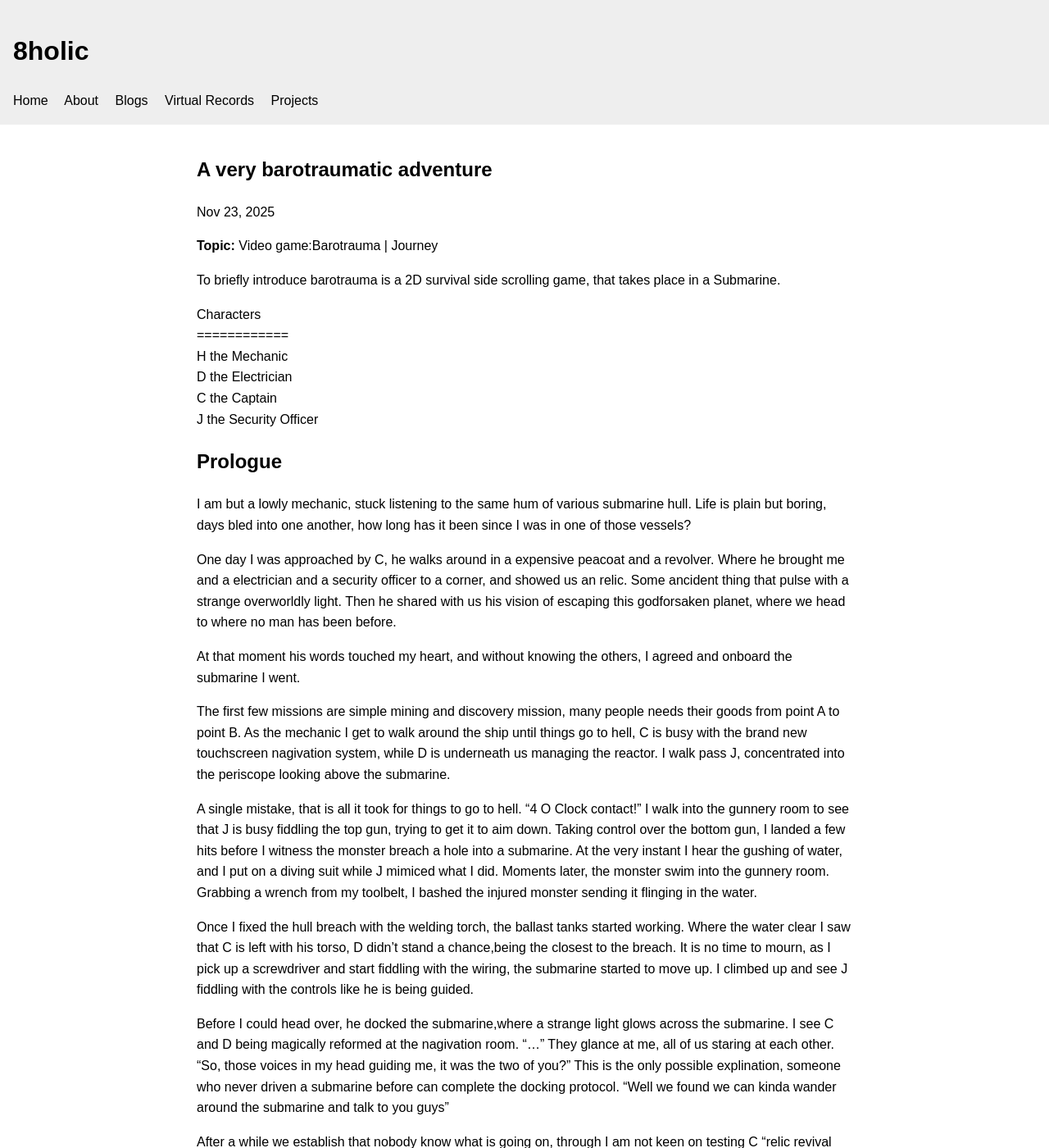
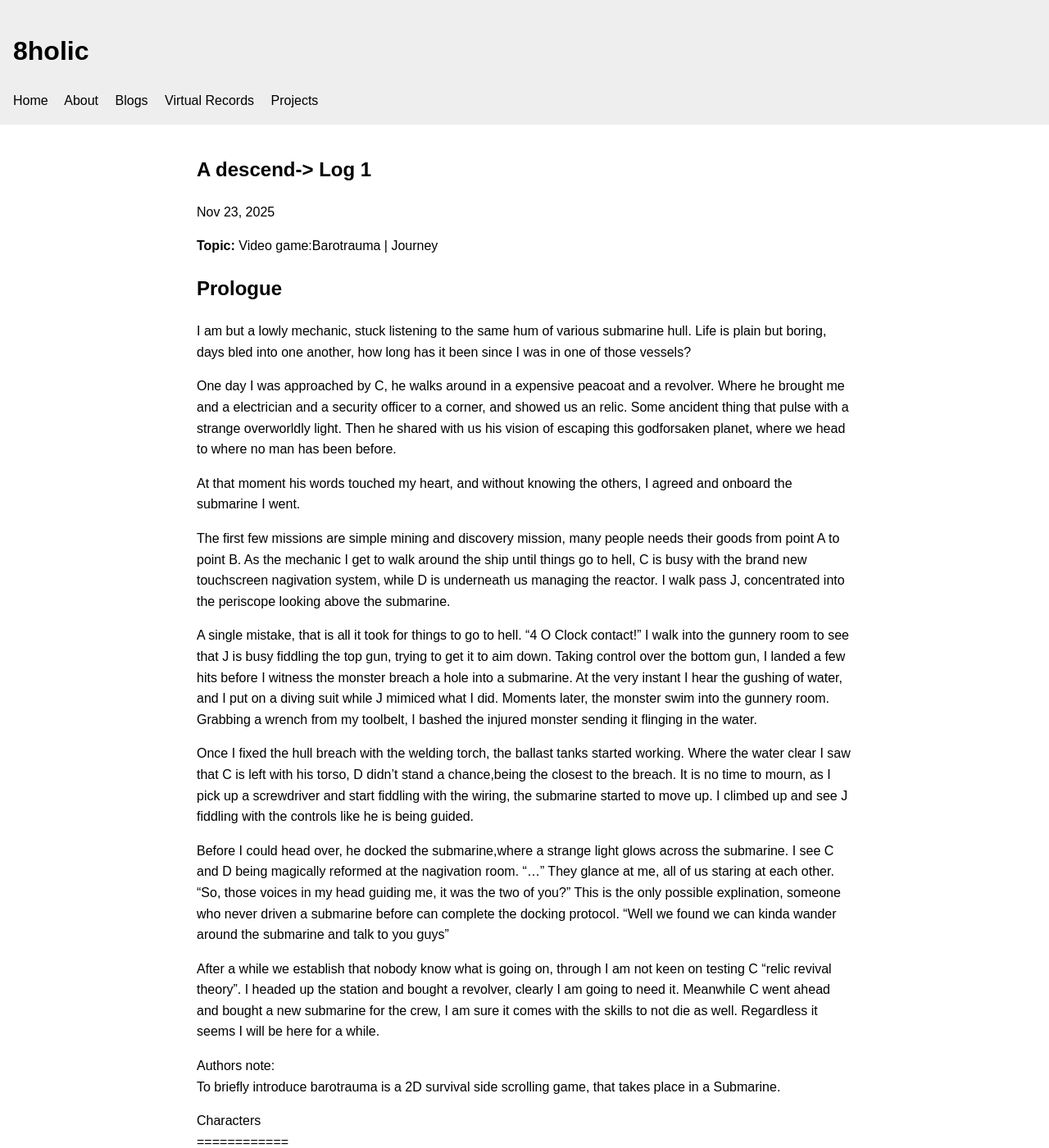
Before and after one commit to 8holic/8holic, a Jekyll site: the page built from _vrecords/2025-11-23-barotrauma.markdown, in a window 1280 px wide and 1400 px high. Shown: the whole window at 82% size. Built offline with Jekyll 4.4.1, drawn with Linux system fonts in a browser that asks for light colours; some of the changed text lies outside the part shown.

Commit message:
Edit blog a bit

```diff
--- a/_vrecords/2025-11-23-barotrauma.markdown
+++ b/_vrecords/2025-11-23-barotrauma.markdown
@@ -1,20 +1,13 @@
 ---
 layout: post
-title: "A very barotraumatic adventure"
+title: "A descend-> Log 1"
 date: 2025-11-23
 categories: [barotrauma,journey]
 topic: "Video game:Barotrauma | Journey"
 description: "Prologue of the adventure"
 
 ---
-To briefly introduce barotrauma is a 2D survival side scrolling game, that takes place in a Submarine.
 
-Characters<br>
-============<br>
-H the Mechanic<br>
-D the Electrician<br>
-C the Captain<br>
-J the Security Officer<br>
 
 # Prologue
 I am but a lowly mechanic, stuck listening to the same hum of various submarine hull. Life is plain but boring, days bled into one another, how long has it been since I was in one of those vessels?
@@ -39,3 +32,13 @@ This is the only possible explination, someone who never driven a submarine befo
 "Well we found we can kinda wander around the submarine and talk to you guys"
 
 After a while we establish that nobody know what is going on, through I am not keen on testing C "relic revival theory". I headed up the station and bought a revolver, clearly I am going to need it. Meanwhile C went ahead and bought a new submarine for the crew, I am sure it comes with the skills to not die as well. Regardless it seems I will be here for a while.
+
+Authors note:<br>
+To briefly introduce barotrauma is a 2D survival side scrolling game, that takes place in a Submarine.
+
+Characters<br>
+============<br>
+H the Mechanic<br>
+D the Electrician<br>
+C the Captain<br>
+J the Security Officer<br>
```
